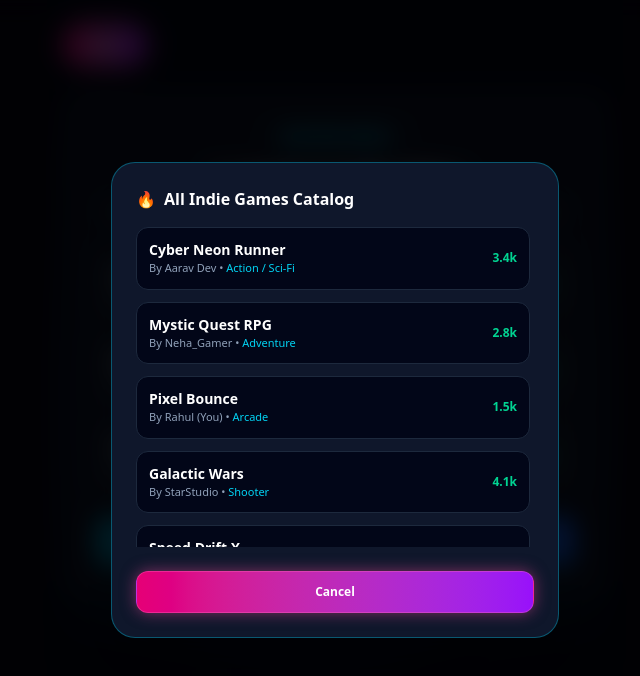
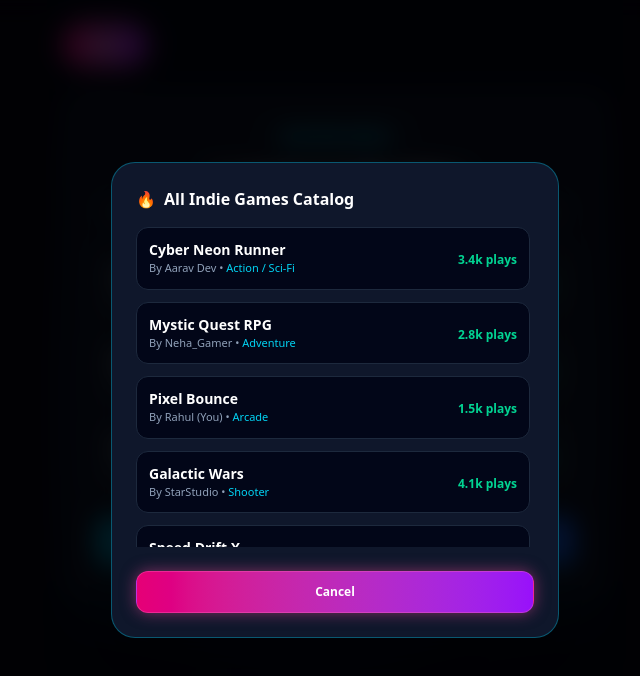
Before and after one commit to Patil-IndiePulse/IndiePulse, a Next.js app: page /discover in a window 1280 px wide. Both pictures are taken after a click on the button "🔥 Browse All Games". Shown: the top 676 px of the page, without its empty margins (305-945 px from the left). Built offline with nearby package versions, Linux system fonts and the light colour scheme.

Commit message:
fix: align game plays text nicely in discover page and modal catalog

```diff
--- a/app/discover/page.tsx
+++ b/app/discover/page.tsx
@@ -5,17 +5,17 @@ import Link from 'next/link';
 
 export default function DiscoverPage() {
   const [games, setGames] = useState([
-    { title: "Cyber Neon Runner", creator: "Aarav Dev", genre: "Action / Sci-Fi", plays: "3.4k" },
-    { title: "Mystic Quest RPG", creator: "Neha_Gamer", genre: "Adventure", plays: "2.8k" },
-    { title: "Pixel Bounce", creator: "Rahul (You)", genre: "Arcade", plays: "1.5k" }
+    { title: "Cyber Neon Runner", creator: "Aarav Dev", genre: "Action / Sci-Fi", plays: "3.4k plays" },
+    { title: "Mystic Quest RPG", creator: "Neha_Gamer", genre: "Adventure", plays: "2.8k plays" },
+    { title: "Pixel Bounce", creator: "Rahul (You)", genre: "Arcade", plays: "1.5k plays" }
   ]);
 
   const [allGames, setAllGames] = useState([
-    { title: "Cyber Neon Runner", creator: "Aarav Dev", genre: "Action / Sci-Fi", plays: "3.4k" },
-    { title: "Mystic Quest RPG", creator: "Neha_Gamer", genre: "Adventure", plays: "2.8k" },
-    { title: "Pixel Bounce", creator: "Rahul (You)", genre: "Arcade", plays: "1.5k" },
-    { title: "Galactic Wars", creator: "StarStudio", genre: "Shooter", plays: "4.1k" },
-    { title: "Speed Drift X", creator: "TurboGamer", genre: "Racing", plays: "5.2k" }
+    { title: "Cyber Neon Runner", creator: "Aarav Dev", genre: "Action / Sci-Fi", plays: "3.4k plays" },
+    { title: "Mystic Quest RPG", creator: "Neha_Gamer", genre: "Adventure", plays: "2.8k plays" },
+    { title: "Pixel Bounce", creator: "Rahul (You)", genre: "Arcade", plays: "1.5k plays" },
+    { title: "Galactic Wars", creator: "StarStudio", genre: "Shooter", plays: "4.1k plays" },
+    { title: "Speed Drift X", creator: "TurboGamer", genre: "Racing", plays: "5.2k plays" }
   ]);
 
   const [isModalOpen, setIsModalOpen] = useState(false);
@@ -55,8 +55,8 @@ export default function DiscoverPage() {
                 <h3 className="font-bold text-slate-100 text-base">{game.title}</h3>
                 <p className="text-xs text-slate-400">By {game.creator} • <span className="text-cyan-400">{game.genre}</span></p>
               </div>
-              <div className="text-right">
-                <span className="text-emerald-400 font-bold text-sm block">{game.plays} plays</span>
+              <div className="text-right shrink-0">
+                <span className="text-emerald-400 font-bold text-sm">{game.plays}</span>
               </div>
             </div>
           ))}
@@ -94,7 +94,9 @@ export default function DiscoverPage() {
                     <h4 className="font-bold text-white text-sm">{game.title}</h4>
                     <p className="text-[11px] text-slate-400">By {game.creator} • <span className="text-cyan-400">{game.genre}</span></p>
                   </div>
-                  <span className="text-emerald-400 font-bold text-xs">{game.plays}</span>
+                  <div className="text-right shrink-0">
+                    <span className="text-emerald-400 font-bold text-xs">{game.plays}</span>
+                  </div>
                 </div>
               ))}
             </div>
```
